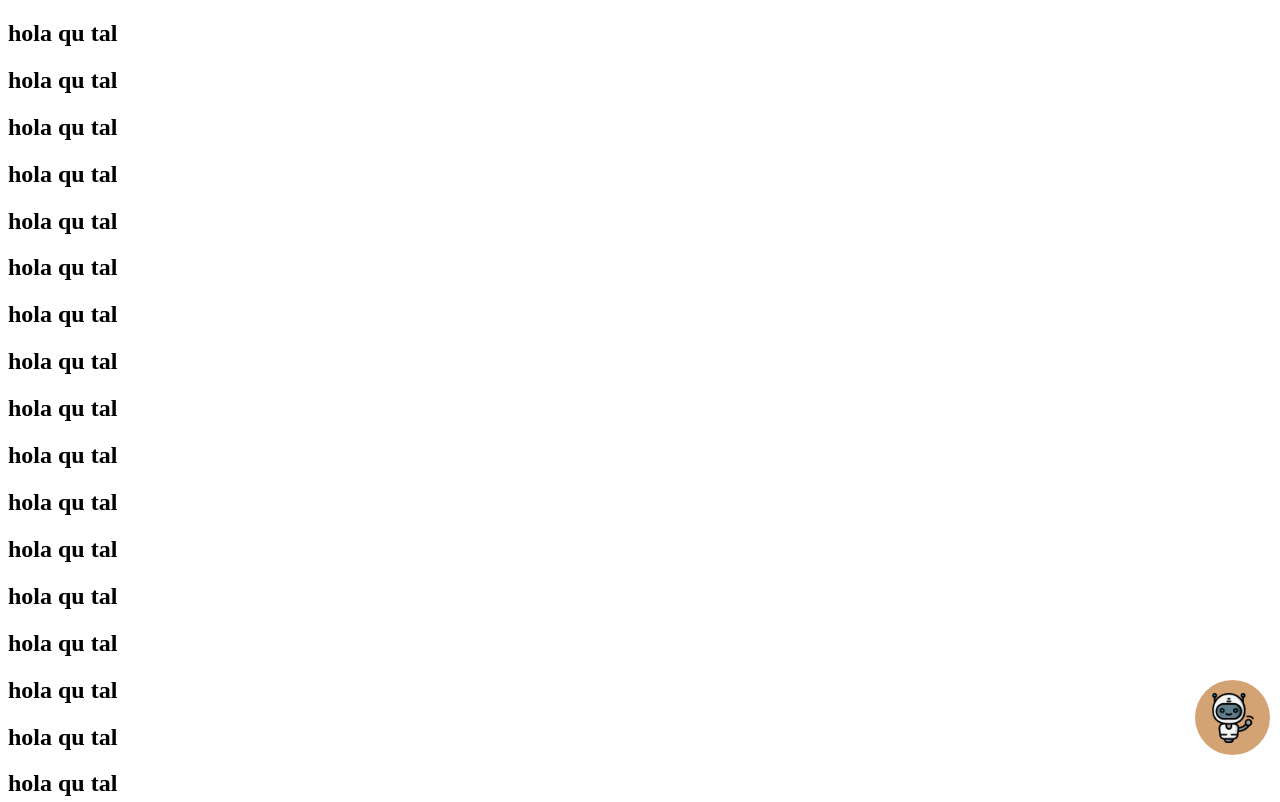
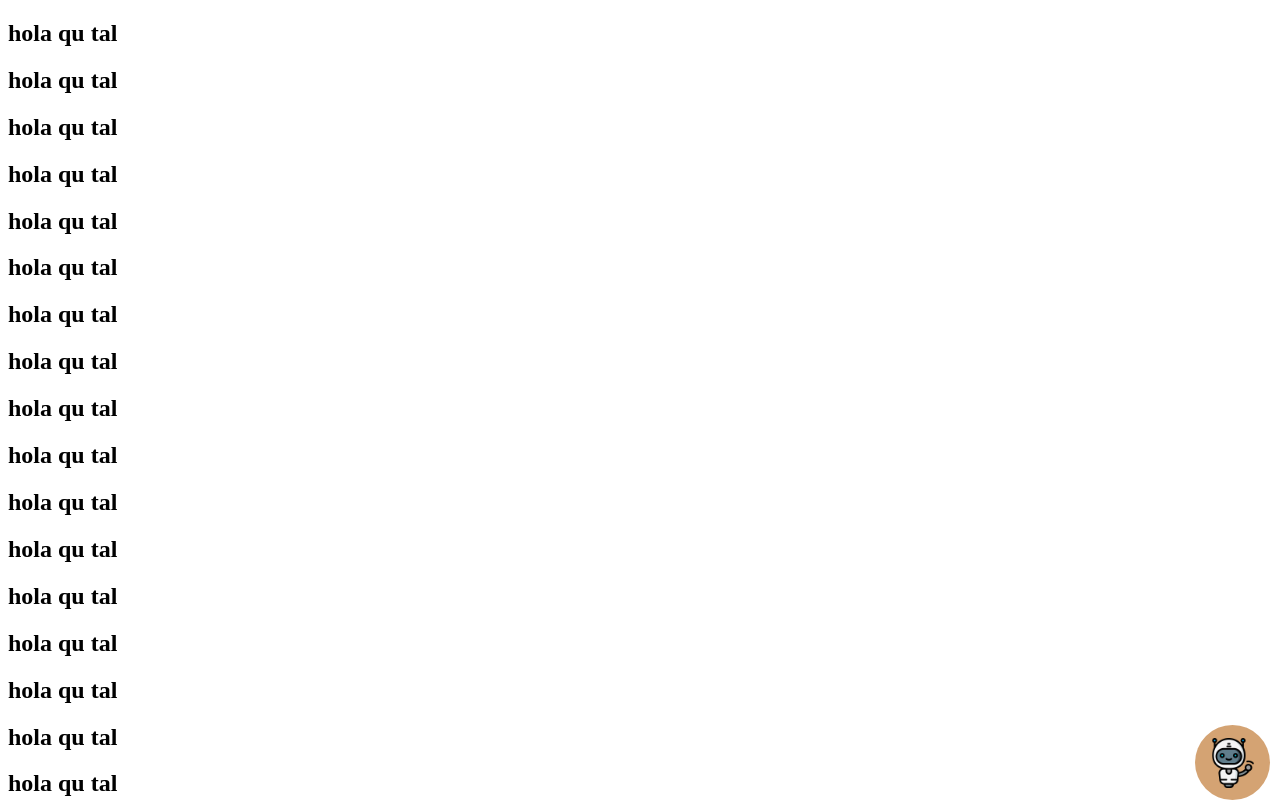
Before and after one commit to JosseMontano/sienteSegura, a React (Vite) app: page / in a window 1280 px wide. Shown: the top 802 px of the page. Built offline with nearby package versions, Linux system fonts and the light colour scheme.

Commit message:
fix errors in chat

```diff
--- a/src/App.tsx
+++ b/src/App.tsx
@@ -33,11 +33,13 @@ function App() {
         <h2>hola qu tal</h2>
       </div>
 
-      <div className="containerChat">
-        <div className="iconoChat" onClick={handleShowChat}>
-          <img src={ImgRobot} alt="" />
+      {!showChat && (
+        <div className="containerChat">
+          <div className="iconoChat" onClick={handleShowChat}>
+            <img src={ImgRobot} alt="" />
+          </div>
         </div>
-      </div>
+      )}
 
       {showChat && (
         <div className="containerContent">
--- a/src/index.css
+++ b/src/index.css
@@ -1,12 +1,17 @@
 .containerChat {
   position: fixed;
-  top: 85%;
+  bottom: 0;
   right: 0%;
 }
 
 .containerContent {
   background-color: red;
   height: 200px;
+
+  position: fixed;
+  bottom: 0;
+  right: 0%;
+  margin-bottom: 25px;
 }
 
 .iconoChat {
```
